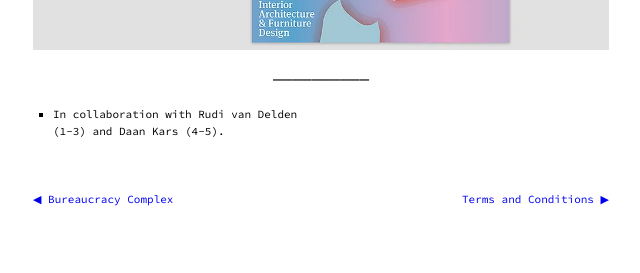
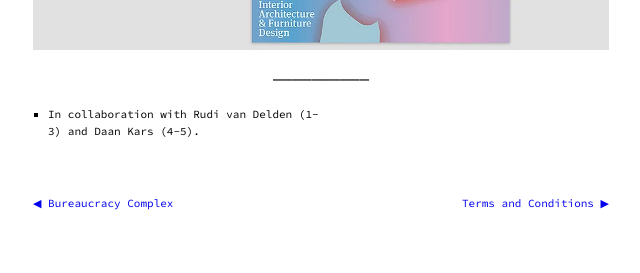
Before and after one commit to iurrrui/iurrrui.github.io, a Jekyll site: the page built from _posts/2017-01-01-lecture-series-posters.md, in a window 1280 px wide. Shown: the part 2872-3145 px from the top of the page, without its empty margins (319-959 px from the left). Built offline with Jekyll 4.4.1, drawn with Linux system fonts in a browser that asks for light colours.

Commit message:
Edited list margins

```diff
--- a/_sass/no-style-please.scss
+++ b/_sass/no-style-please.scss
@@ -137,7 +137,7 @@ hr {
   font-size: 11px;
   // max-width: 24%;
   padding-right: 50%;
-  margin: 0;
+  margin-left: -5px;
 
 }
 
@@ -195,9 +195,3 @@ img {
 .media-with-footnotes {
   margin-top: 55px;
 }
-
-iframe {
-  // margin: 0 auto;
-  // padding-top: 2rem;
-  // padding-bottom: 2rem;
-}
```
Also changed, not shown: 2 other files.
